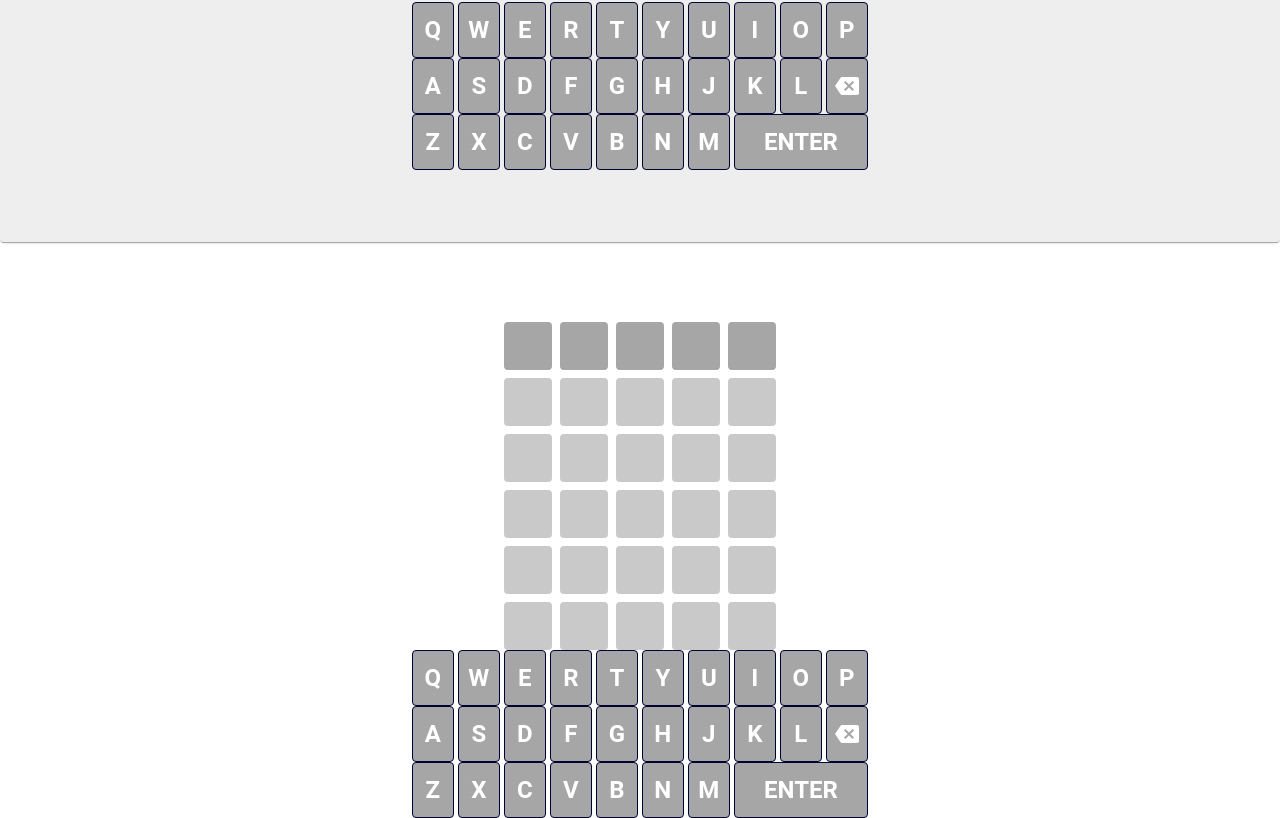
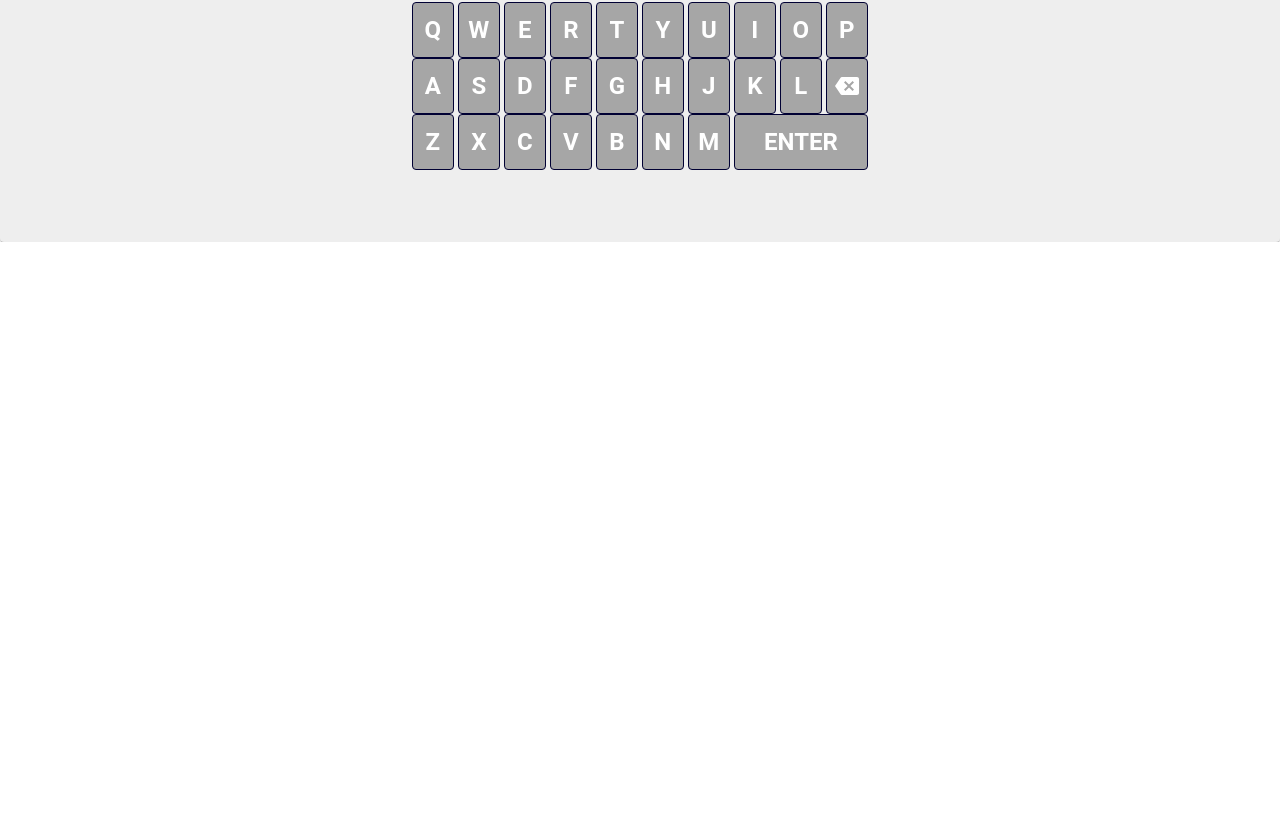
Before and after one commit to Arthutu/letreiro, a React (Create React App) app: page / in a window 1280 px wide. Shown: the part 558-1376 px from the top of the page. After the commit the page ends 800 px from the top, so only its background shows below. Built offline with nearby package versions, Linux system fonts and the light colour scheme.

Commit message:
Rename isGameWon to isGameFinished

```diff
--- a/src/modules/home/index.tsx
+++ b/src/modules/home/index.tsx
@@ -22,7 +22,7 @@ export const Home = (): JSX.Element => {
   const [currentWord, setCurrentWord] = useState<string>("");
   const [words, setWords] = useState<string[]>([]);
   const [lettersTryed, setLettersTryed] = useState<string[]>([]);
-  const [isGameWon, setIsGameWon] = useState<boolean>(false);
+  const [isGameFinished, setIsGameFinished] = useState<boolean>(false);
   const [isWrongWord, setIsWrongWord] = useState<boolean>(false);
   const [backSpacePressed, setBackSpacePressed] = useState<boolean>(false);
   const [isLoadFromLocalStorage, setIsLoadFromLocalStorage] =
@@ -31,7 +31,7 @@ export const Home = (): JSX.Element => {
   const dailyWord = getTodaysWord();
 
   const onLetterPress = (letter: string): void => {
-    if (!isGameWon && currentWord.length < MAX_LETTERS) {
+    if (!isGameFinished && currentWord.length < MAX_LETTERS) {
       setCurrentWord(currentWord.concat(letter));
       setLettersTryed([...lettersTryed, letter]);
     }
@@ -41,7 +41,7 @@ export const Home = (): JSX.Element => {
   };
 
   const onEnterPress = (): void => {
-    if (!isGameWon) {
+    if (!isGameFinished) {
       if (isLoadFromLocalStorage) {
         setIsLoadFromLocalStorage(false);
       }
@@ -55,10 +55,11 @@ export const Home = (): JSX.Element => {
         LocalStorageHelper.updateWords(newWords);
 
         if (currentWord === dailyWord) {
-          setIsGameWon(true);
+          setIsGameFinished(true);
           LocalStorageHelper.updateGameWin(newWords.length);
           alert("Você ganhou!");
         } else if (newWords.length >= MAX_WORDS) {
+          setIsGameFinished(true);
           LocalStorageHelper.updateGameLose();
           alert("Você perdeu!");
         }
@@ -69,7 +70,7 @@ export const Home = (): JSX.Element => {
   };
 
   const onBackspacePress = (): void => {
-    if (!isGameWon) {
+    if (!isGameFinished) {
       setBackSpacePressed(true);
       setIsWrongWord(false);
       setCurrentWord(currentWord.slice(0, -1));
@@ -101,10 +102,11 @@ export const Home = (): JSX.Element => {
       const tries = LocalStorageHelper.getWords();
       setIsLoadFromLocalStorage(true);
       setWords(tries);
-      setIsGameWon(LocalStorageHelper.getIsGameWon());
+      setIsGameFinished(LocalStorageHelper.getIsGameFinished());
     } else {
       LocalStorageHelper.updateLastWordIndex(getWordIndex().toString());
       LocalStorageHelper.initializeLocalStorage();
+      window.location.reload();
     }
   }, []);
 
@@ -149,10 +151,10 @@ export const Home = (): JSX.Element => {
               currentWord={currentWord}
               words={words}
               dailyWord={dailyWord}
-              isGameWon={isGameWon}
+              isGameFinished={isGameFinished}
               isWrongWord={isWrongWord}
               backSpacePressed={backSpacePressed}
-              isLoadFromLocalStorage={false}
+              isLoadFromLocalStorage={isLoadFromLocalStorage}
             />
           </Grid>
           <Grid item xs display="flex" alignItems="center">
@@ -166,56 +168,6 @@ export const Home = (): JSX.Element => {
             />
           </Grid>
         </Grid>
-        <Grid
-          item
-          display="flex"
-          justifyContent="center"
-          marginBottom="1em"
-          marginTop="1em"
-        >
-          <Grow in={isWrongWord}>
-            <Alert
-              severity="error"
-              variant="filled"
-              sx={{ width: "20em" }}
-              action={
-                <IconButton
-                  aria-label="close"
-                  color="inherit"
-                  size="small"
-                  onClick={() => {
-                    setIsWrongWord(false);
-                  }}
-                >
-                  <CloseIcon fontSize="inherit" />
-                </IconButton>
-              }
-            >
-              A palavra não é válida
-            </Alert>
-          </Grow>
-        </Grid>
-        <Grid item xs>
-          <WordsGrid
-            currentWord={currentWord}
-            words={words}
-            dailyWord={dailyWord}
-            isGameWon={isGameWon}
-            isWrongWord={isWrongWord}
-            backSpacePressed={backSpacePressed}
-            isLoadFromLocalStorage={isLoadFromLocalStorage}
-          />
-        </Grid>
-        <Grid item xs display="flex" alignItems="center">
-          <Keyboard
-            onBackspacePress={onBackspacePress}
-            onLetterPress={onLetterPress}
-            onEnterPress={onEnterPress}
-            areLettersDisalabled={currentWord.length >= 5}
-            words={words}
-            dailyWord={dailyWord}
-          />
-        </Grid>
       </Container>
     </Paper>
   );
```
